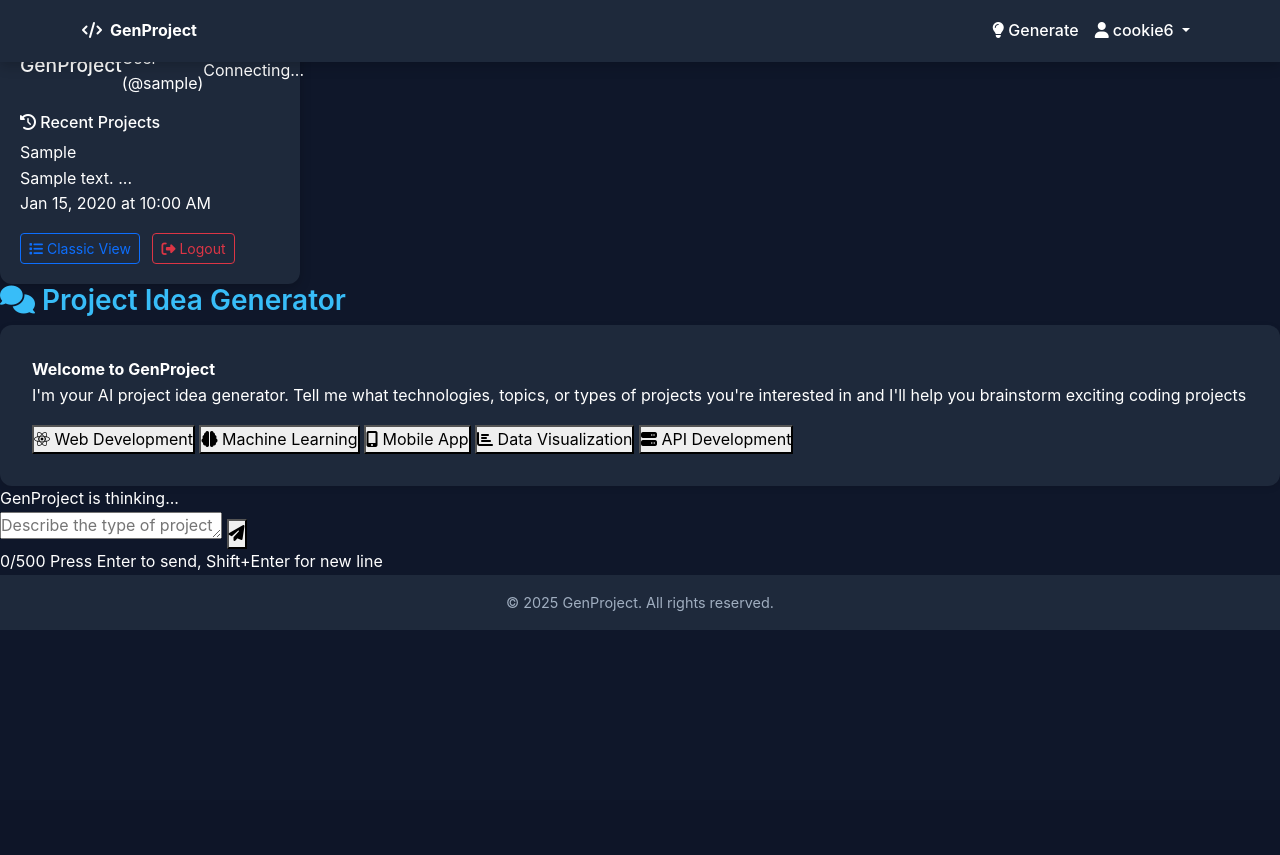
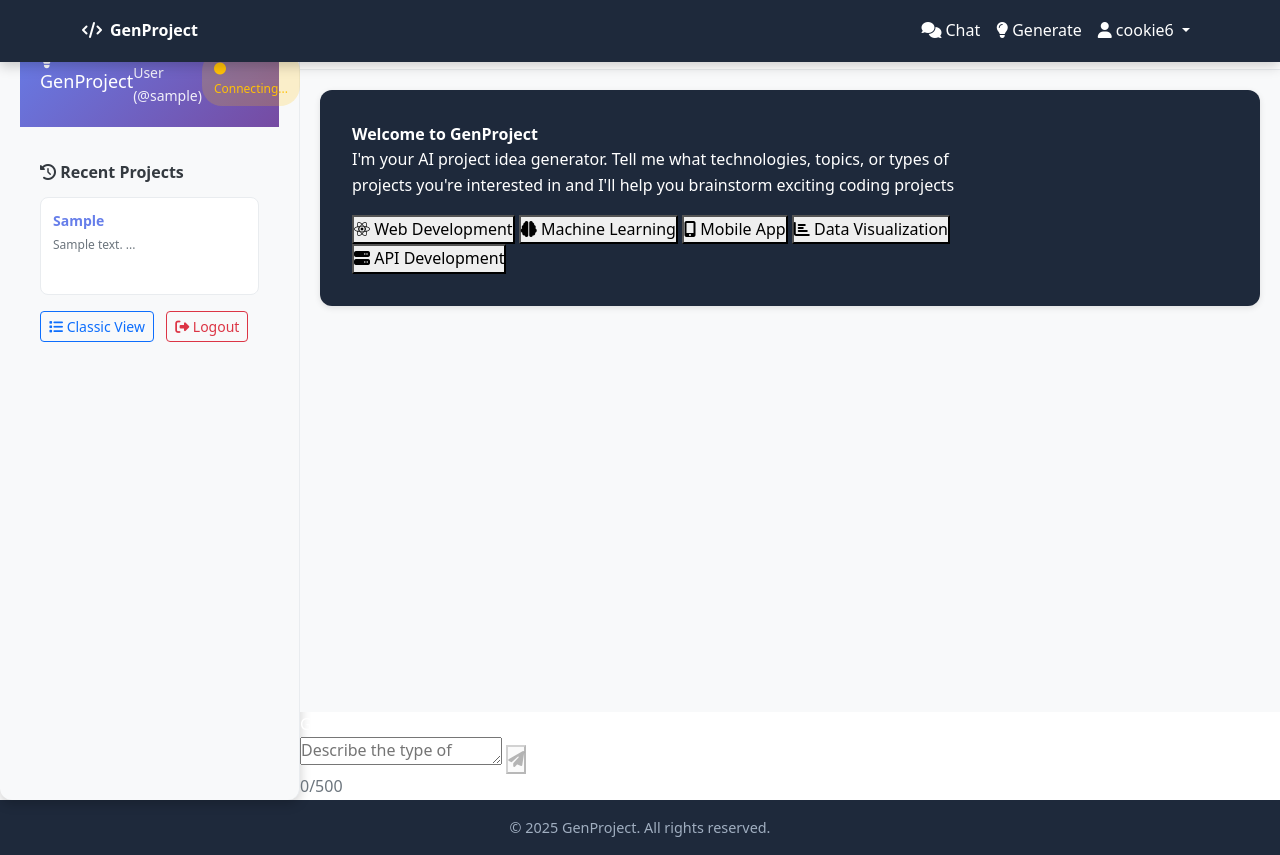
Before and after one commit to madstercoder7/GenProject, a Flask app: page /chat in a window 1280 px wide. Before the commit the page ends 630 px from the top, so only its background shows below. Run offline with Flask 3, Linux system fonts and the light colour scheme; a user stored in the database is signed in; tables that the repository leaves empty hold one stand-in row (values such as "Sample post"); parts of the project's set-up code (start-up, migrations or seed data) failed here and were passed over; some libraries are stand-ins or nearby versions.

Commit message:
Template finished now adding styles

````diff
--- a/app.py
+++ b/app.py
@@ -181,7 +181,7 @@
         "messages": history
     })
 
-@socketio.om("user_message")
+@socketio.on("user_message")
 def handle_user_message(data):
     user = get_current_user()
     if not user:
--- a/static/script.js
+++ b/static/script.js
@@ -124,6 +124,22 @@
     }
 }
 
+function sendSuggestion(suggestion) {
+    messageInput.value = suggestion;
+    sendMessage();
+}
+
+function formatMessage(content) {
+    return content
+        .replace(/\*\*(.*?)\*\*/g, '<strong>$1</strong>')
+        .replace(/\*(.*?)\*/g, '<em>$1</em>')
+        .replace(/```([\s\S]*?)```/g, '<pre class="code-block"><code>$1</code></pre>')
+        .replace(/`(.*?)`/g, '<code class="inline-code">$1</code>')
+        .replace(/\n\n/g, '</p><p>')
+        .replace(/\n/g, '<br>')
+        .replace(/^(.*)$/, '<p>$1</p>');
+}
+
 function updateConnectionStatus(status, text) {
     connectionStatus.className = `connection-status status-${status}`;
     connectionStatus.innerHTML = `<i class="fas fa-circle"></i> ${text}`;
@@ -163,4 +179,126 @@
     scorllToBottom();
 }
 
-func
+function escapeHtml(text) {
+    const div = document.createElement("div");
+    div.textContent = text;
+    return div.innerHTML.replace(/"/g, '&quot;').replace(/'/g, '&#39;').replace(/`/g, '\\`');
+}
+
+function regenerateResponse(originalContent) {
+    const userMessages = document.querySelectorAll('.user-message');
+    if (userMessages.length > 0) {
+        const lastUserMessage = userMessages[userMessages.length - 1];
+        const topic = lastUserMessage.querySelector('.message-bubble').textContent.trim();
+
+        socket.emit("regenerate_response", {
+            sessionId: sessionId,
+            topic: topic
+        });
+    }
+}
+
+function copyToClipboard(text) {
+    navigator.clipboard.writeText(text).then(() => {
+        showToast("Copied to clipboard!", "success");
+    }).catch(() => {
+        const textArea = document.createElement("textarea");
+        textArea.value = text;
+        document.body.appendChild(textArea);
+        textArea.select();
+        document.execCommand("copy");
+        document.body.removeChild(textArea);
+        showToast("Copies to clipborad", "success");
+    });
+}
+
+function showToast(message, type = 'info') {
+    const toastContainer = document.querySelector('.toast-container');
+    const toast = document.createElement('div');
+    toast.className = `toast align-items-center text-bg-${type} border-0 show`;
+    toast.setAttribute('role', 'alert');
+    toast.innerHTML = `
+        <div class="d-flex">
+            <div class="toast-body">${message}</div>
+            <button type="button" class="btn-close btn-close-white me-2 m-auto" data-bs-dismiss="toast"></button>
+        </div>
+    `;
+    toastContainer.appendChild(toast);
+
+    setTimeout(() => {
+        if (toast.parentNode) {
+            toast.parentNode.removeChild(toast);
+        }
+    }, 3000);
+}
+
+function loadProject(topic, projectId) {
+    messageInput.value = `Tell me more about: ${topic}`;
+    messageInput.focus();
+}
+
+function toggleSidebar() {
+    const sidebar = document.getElementById('chatSidebar');
+    sidebar.classList.toggle('show');
+}
+
+function updateConnectionStatus(status, text) {
+    connectionStatus.className = `connection-status status-${status}`;
+    connectionStatus.innerHTML = `<i class="fas fa-circle"></i> ${text}`;
+}
+
+function showTyping() {
+    typingIndicator.style.display = 'flex';
+    scrollToBottom();
+}
+
+function hideTyping() {
+    typingIndicator.style.display = 'none';
+}
+
+function scrollToBottom() {
+    setTimeout(() => {
+        messagesContainer.scrollTop = messagesContainer.scrollHeight;
+    }, 100);
+}
+
+function updateCharCount() {
+    const count = messageInput.value.length;
+    charCount.textContent = `${count}/500`;
+    charCount.style.color = count > 450 ? '#dc3545' : '#6c757d';
+
+    sendButton.disabled = count === 0 || count > 500;
+}
+
+function autoResize() {
+    messageInput.style.height = 'auto';
+    messageInput.style.height = Math.min(messageInput.scrollHeight, 120) + 'px';
+}
+
+messageInput.addEventListener('input', () => {
+    updateCharCount();
+    autoResize();
+});
+
+messageInput.addEventListener('keydown', (e) => {
+    if (e.key === 'Enter' && !e.shiftKey) {
+        e.preventDefault();
+        sendMessage();
+    }
+});
+
+sendButton.addEventListener('click', sendMessage);
+
+updateCharCount();
+scrollToBottom();
+
+document.addEventListener('click', (e) => {
+    const sidebar = document.getElementById('chatSidebar');
+    const toggleBtn = document.querySelector('.sidebar-toggle');
+
+    if (sidebar.classList.contains('show') &&
+        !sidebar.contains(e.target) &&
+        !toggleBtn.contains(e.target)) {
+        sidebar.classList.remove('show');
+    }
+});
--- a/templates/base.html
+++ b/templates/base.html
@@ -10,6 +10,7 @@
     <link rel="stylesheet" href="{{ url_for('static', filename='styles.css') }}">
     <link href="{{ url_for('static', filename='favicon.ico') }}" rel="icon">
     <link rel="stylesheet" href="https://cdnjs.cloudflare.com/ajax/libs/font-awesome/6.4.0/css/all.min.css">
+    {% block style %}{% endblock %}
 </head>
 <body>
     <nav class="navbar navbar-expand-lg navbar-dark bg-dark fixed-top">
@@ -23,6 +24,11 @@
             <div class="collapse navbar-collapse" id="navbarNav">
                 <ul class="navbar-nav ms-auto">
                     {% if session.get("user_id") %}
+                        <li class="nav-item">
+                            <a href="{{ url_for('chat') }}" class="nav-link">
+                                <i class="fas fa-comments me-1"></i>Chat
+                            </a>
+                        </li>
                         <li class="nav-item">
                             <a class="nav-link" href="{{ url_for('generate') }}">
                                 <i class="fas fa-lightbulb me-1"></i>Generate
@@ -78,7 +84,7 @@
 
     <footer class="footer text-center">
         <div class="container">
-            <p class="mb-0">© 2025 GenProject. All rights reserved.</p>
+            <p class="mb-0">&copy; 2025 GenProject. All rights reserved.</p>
         </div>
     </footer>
 
--- a/templates/chat.html
+++ b/templates/chat.html
@@ -1,6 +1,177 @@
 {% extends "base.html" %}
 {% block title %}Chat - GenProject{% endblock %}
 {% block main_class %}chat-page{% endblock %}
+
+{% block style %}
+<style>
+    :root {
+        --primary-color: #667eea;
+            --secondary-color: #764ba2;
+            --success-color: #28a745;
+            --danger-color: #dc3545;
+            --warning-color: #ffc107;
+            --info-color: #17a2b8;
+            --light-color: #f8f9fa;
+            --dark-color: #343a40;
+    }
+
+    body {
+        background: linear-gradient(135deg, var(--primary-color) 0%, var(--secondary-color) 100%);
+        font-family: system-ui, -apple-system, BlinkMacSystemFont, 'Segoe UI', Roboto, Oxygen, Ubuntu, Cantarell, 'Open Sans', 'Helvetica Neue', sans-serif;
+        margin: 0;
+        padding: 0;
+        height: 100vh;
+        overflow: hidden;
+    }
+
+    .chat-container {
+        display: flex;
+        height: 100vh;
+        max-width: 1400px;
+        margin: 0 auto;
+        background: white;
+        box-shadow: 0 0 50px rgba(0, 0, 0, 0.1);
+    }
+
+    .sidebar {
+        width: 300px;
+        background: var(--light-color);
+        border-right: 1px solid #e9ecef;
+        display: flex;
+        flex-direction: column;
+    }
+
+    .sidebar-header {
+        padding: 20px;
+        background: linear-gradient(135deg, var(--primary-color) 0%, var(--secondary-color) 100%);
+        color: white;
+    }
+
+    .sidebar-header h4 {
+        margin: 0 0 5px 0;
+        font-size: 18px;
+    }
+
+    .sidebar-header .user-info {
+        font-size: 14px;
+        opacity: 0.9;
+    }
+
+    .connection-status {
+        padding: 8px 12px;
+        border-radius: 20px;
+        font-size: 12px;
+        font-weight: 500;
+        margin-top: 10px;
+        display: inline-block;
+    }
+
+    .status-connected {
+        background: rgba(40, 167, 69, 0.2);
+        color: var(--success-color);
+    }
+
+    .status-disconnected {
+        background: rgba(220, 53, 69, 0.2);
+        color: var(--danger-color);
+    }
+
+    .status-connecting {
+        background: rgba(255, 193, 7, 0.2) ;
+        color: var(--warning-color);
+    }
+
+    .recent-projects {
+        flex: 1;
+        padding: 20px;
+        overflow-y: auto;
+    }
+
+    .recent-projects h6 {
+        color: var(--dark-color);
+        margin-bottom: 15px;
+        font-weight: 600;
+    }
+
+    .project-item {
+        background: white;
+        border: 1px solid #e9ecef;
+        border-radius: 8px;
+        padding: 12px;
+        margin-bottom: 10px;
+        cursor: pointer;
+        transition: all 0.2s;
+    }
+
+    .project-item:hover {
+        border-color: var(--primary-color);
+        transform: translateY(-1px);
+        box-shadow: 0 2px 8px rgba(102, 126, 234, 0.1);
+    }
+
+    .project-item .topic {
+        font-weight: 600;
+        color: var(--primary-color);
+        font-size: 14px;
+        margin-bottom: 4px;
+    }
+
+    .project-item .preview {
+        font-size: 12px;
+        color: #6c757d;
+        line-height: 1.3;
+        margin-bottom: 4px;
+    }
+
+    .project-item .timestamp {
+        font-size: 11px;
+        color: #abd5bd;
+    }
+
+    .chat-main {
+        flex: 1;
+        display: flex;
+        flex-direction: column;
+    }
+
+    .chat-header {
+        padding: 20px;
+        background: white;
+        border-bottom: 1px solid #e9ecef;
+        display: flex;
+        justify-content: space-between;
+        align-items: center;
+    }
+
+    .chat-header h3 {
+        margin: 0;
+        color: var(--primary-color);
+        font-size: 24px;
+    }
+
+    .chat-messages {
+        flex: 1;
+        padding: 20px;
+        overflow-y: auto;
+        scroll-behavior: smooth;
+        background: #f8f9fa;
+    }
+
+    .message {
+        margin-bottom: 20px;
+        display: flex;
+    }
+
+    .message.user-message {
+        justify-content: flex-end;
+    }
+
+    .message-bubble {
+        max-width: 70%;
+    }
+
+</style>
+{% endblock %}
 
 {% block content %}
 <script src="https://cdnjs.cloudflare.com/ajax/libs/socket.io/4.7.2/socket.io.js"></script>
@@ -19,7 +190,7 @@
             <h6><i class="fas fa-history"></i> Recent Projects</h6>
             {% if recent_projects %}
                 {% for project in recent_projects %}
-                    <div class="project-item" onclick="loadProject('{{ project.topic }}', {{ project.id }})">
+                    <div class="project-item" onclick=`loadProject('{{ project.topic }}', {{ project.id }})`>
                         <div class="topic">{{ project.topic }}</div>
                         <div class="preview">{{ project.content[:100] }} ... </div>
                         <div class="timetsamp">{{ project.timestamp.strftime("%b %d, %Y at %I:%M %p") }}</div>
````
